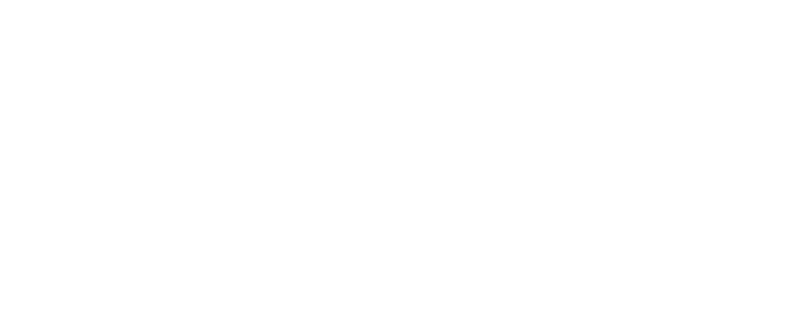
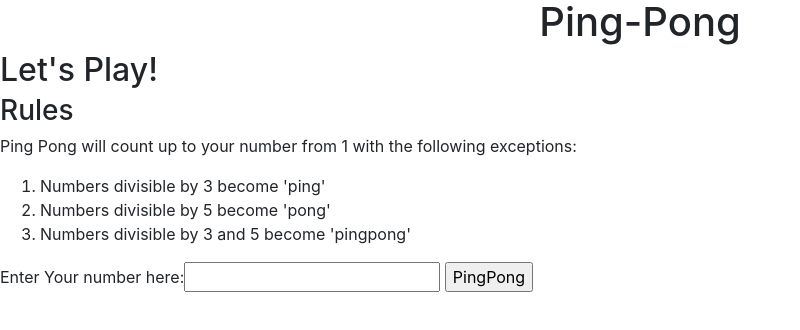
Before and after one commit to JackieWamae/ping-pong, a plain HTML site: page index.html in a window 1280 px wide. Shown: the whole page, without its empty margins (0-800 px from the left). Drawn offline with Linux system fonts and the light colour scheme.

Commit message:
create contents of body

```diff
--- a/index.html
+++ b/index.html
@@ -8,6 +8,22 @@
 </head>
 
 <body>
+<h1 style="text-align:center;">Ping-Pong</h1>
+<h2>Let's Play!</h2>
+<h3>Rules</h3>
+  <p>Ping Pong will count up to your number from 1 with the following exceptions:</p>
+  <ol>
+  <li> Numbers divisible by 3 become 'ping'</li>
+  <li> Numbers divisible by 5 become 'pong'</li>
+  <li> Numbers divisible by 3 and 5 become 'pingpong'</li>
+</ol>
+
+<form>
+  <p>Enter Your number here:<input type="number" name="number" />
+  <input type="submit" value="PingPong">
+</form>
+
+
 
 
 
```
